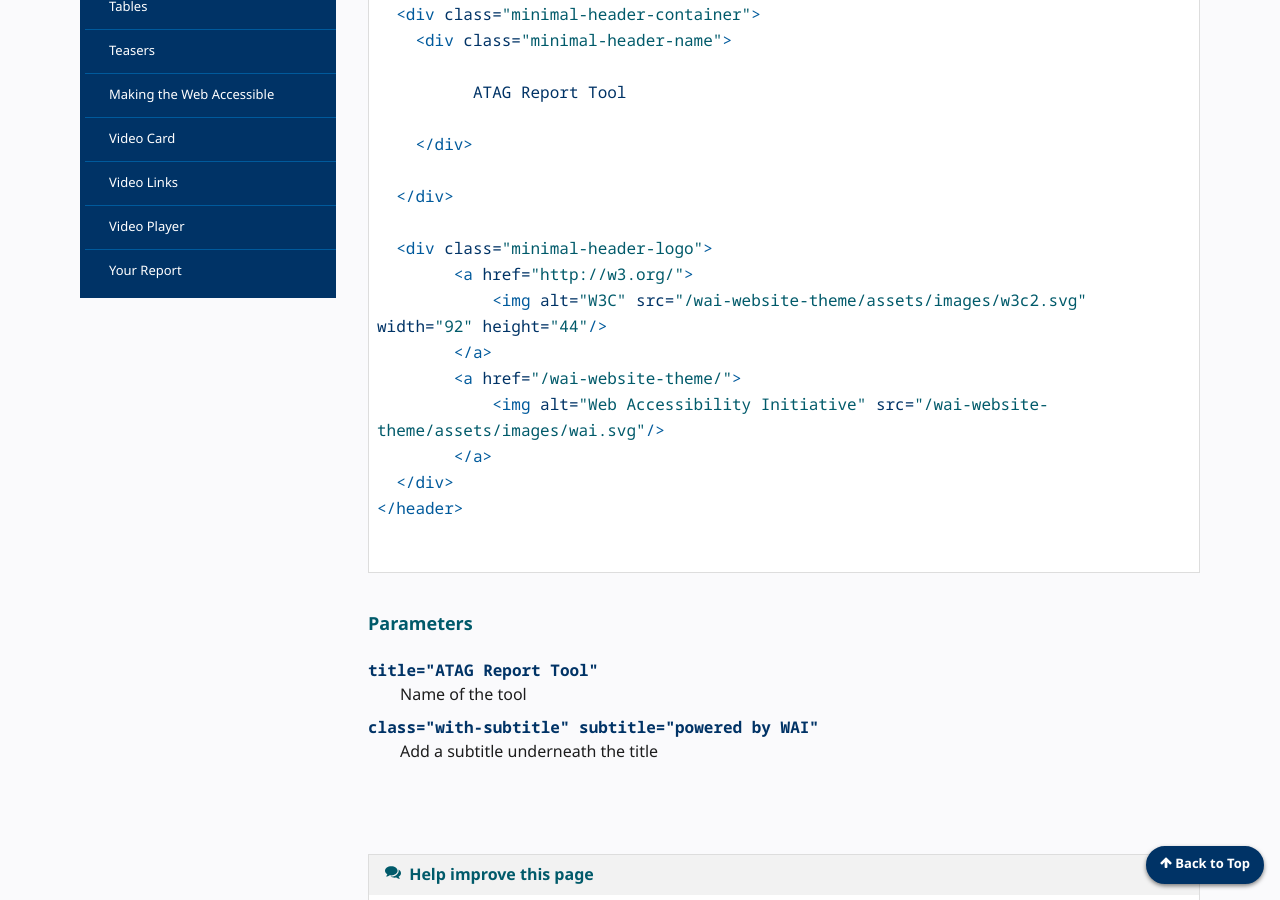
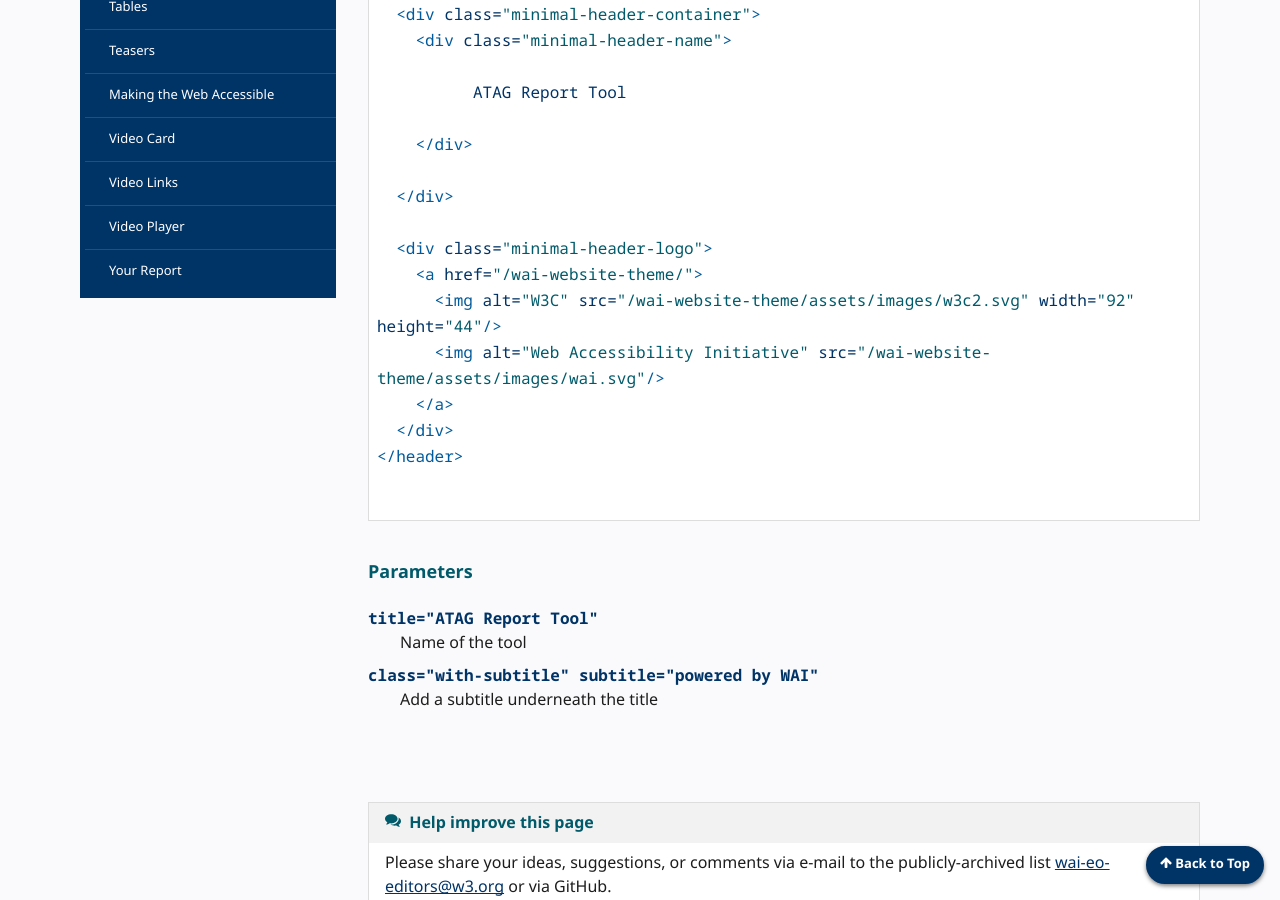
Before and after one commit to w3c/wai-website-theme, a Jekyll site: the page built from _components/minimal-header.md, in a window 1280 px wide and 900 px high, scrolled down 1458 px. Built offline with Jekyll 4.4.1, drawn with Linux system fonts in a browser that asks for light colours; cached includes are drawn as plain includes; comment, search, counter and statistics services are not loaded.

Commit message:
Changer logo link and spacing

```diff
--- a/_components/minimal-header.css
+++ b/_components/minimal-header.css
@@ -119,6 +119,11 @@
     height: 2em;
   }
 }
+
+.minimal-header-logo a :nth-child(2) {
+  margin-left: -13px;
+}
+
 .minimal-header-container {
   background-color: var(--w3c-classic);
 }
--- a/_includes/minimal-header.html
+++ b/_includes/minimal-header.html
@@ -15,11 +15,9 @@
   <a class="minimal-header-link" href="{{ include.link.ref | relative_url }}">{{ include.link.title }}</a>
   {% endif %}
   <div class="minimal-header-logo">
-        <a href="http://w3.org/">
-            <img alt="W3C" src="{{ "/assets/images/w3c2.svg" | relative_url }}" width="92" height="44"/>
-        </a>
-        <a href="{{ "/" | relative_url }}">
-            <img alt="Web Accessibility Initiative" src="{{ "/assets/images/wai.svg" | relative_url }}"/>
-        </a>
+    <a href="{{ "/" | relative_url }}">
+      <img alt="W3C" src="{{ "/assets/images/w3c2.svg" | relative_url }}" width="92" height="44"/>
+      <img alt="Web Accessibility Initiative" src="{{ "/assets/images/wai.svg" | relative_url }}"/>
+    </a>
   </div>
 </header>
```
